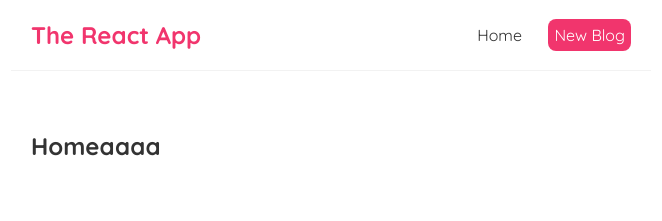
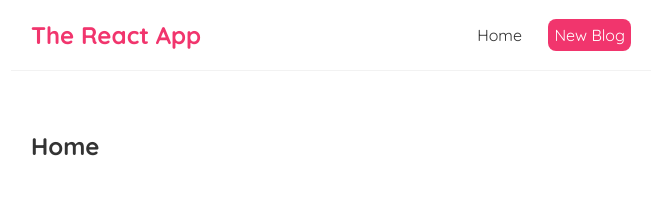
Before and after one commit to jasonMatillano/ReactFundamentals, a React (Create React App) app: page / in a window 1280 px wide. Shown: the top 221 px of the page, without its empty margins (309-971 px from the left). Built offline with nearby package versions, Linux system fonts and the light colour scheme.

Commit message:
edit home

```diff
--- a/package.json
+++ b/package.json
@@ -6,6 +6,7 @@
     "@testing-library/jest-dom": "^5.17.0",
     "@testing-library/react": "^13.4.0",
     "@testing-library/user-event": "^13.5.0",
+    "dojo-blog": "file:",
     "react": "^18.2.0",
     "react-dom": "^18.2.0",
     "react-scripts": "5.0.1",
--- a/src/Home.js
+++ b/src/Home.js
@@ -1,7 +1,7 @@
 const Home = () => {
     return (
      <div className="home">
-        <h2>Homeaaaa</h2>
+        <h2>Home</h2>
      </div>
      );
 }
```
Also changed, not shown: 1 other file (tests, documents, lock files or other folders).
